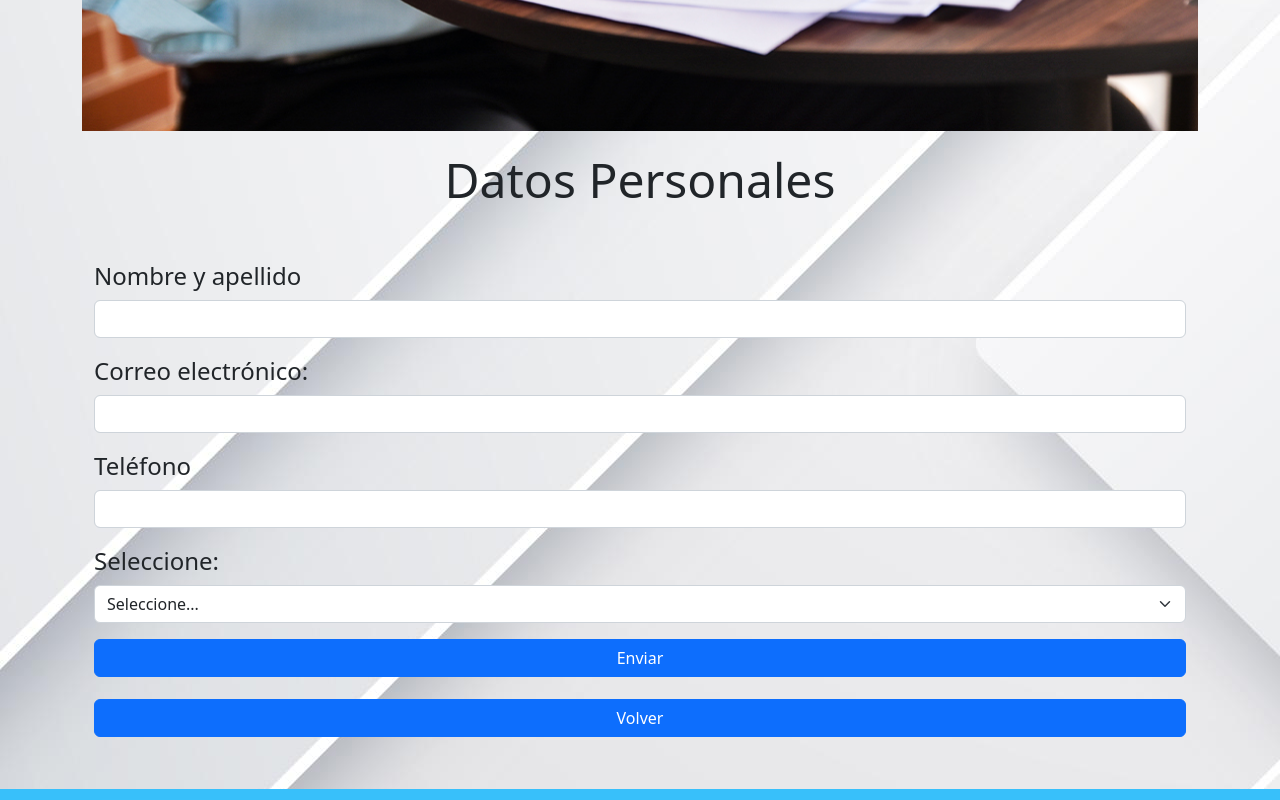
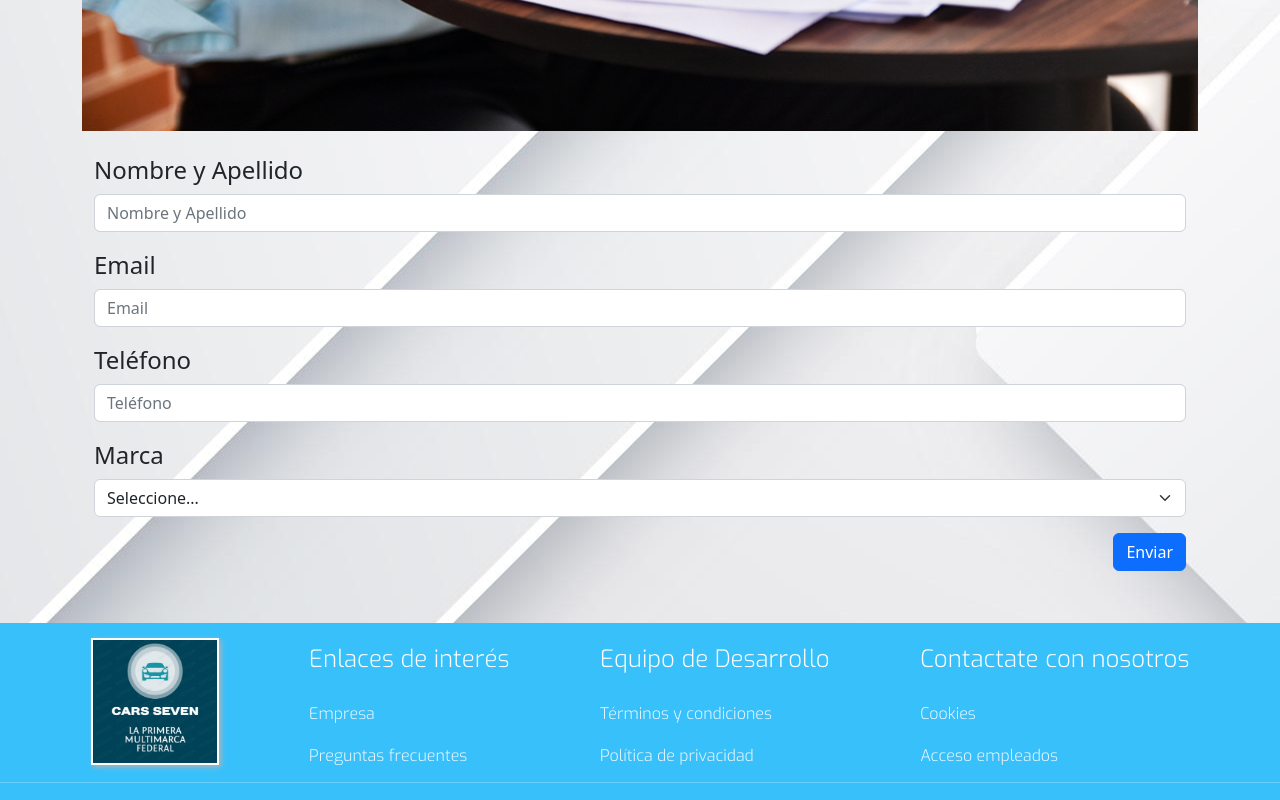
Before and after one commit to daro-asecas/Grupo7, a React (Create React App) app: page /Financiacion in a window 1280 px wide. Shown: the part 780-1580 px from the top of the page. Built offline with nearby package versions, Linux system fonts and the light colour scheme.

Commit message:
retoques7deJulio

```diff
--- a/src/components/routes/Autos.jsx
+++ b/src/components/routes/Autos.jsx
@@ -47,7 +47,7 @@ function Autos (nacionalidad) {
         {autos[nacionalidad].map((auto) =>
           <AutosCard
             marca={auto.marca}
-            img={auto.img + ".png"}
+            img={`/${nacionalidad}/${auto.img}.png`}
           />
         )}
 
--- a/src/components/routes/Contacto.jsx
+++ b/src/components/routes/Contacto.jsx
@@ -43,7 +43,7 @@ export function Contacto() {
         <br />
 
         <div className="botones mx-auto">
-          <Button className='boton-enviar' onClick={Alerta}  variant="primary" /*type="submit"*/>Enviar</Button>
+          <Button className="boton-enviar" onClick={Alerta}  variant="primary" /*type="submit"*/>Enviar</Button>
         </div>
 
         </Form.Group>
--- a/src/components/routes/Financiacion.jsx
+++ b/src/components/routes/Financiacion.jsx
@@ -18,34 +18,33 @@ export function Financiacion() {
     return (
 
       <Form className="container position-relative">
-      <h2>FINANCIACION</h2>
+      <h2>Financiación</h2>
       <img className="mx-auto img-fluid" src={"/financiacion.jpg"} />
       <br />
 
       <div className="container">
-              <h2>Datos Personales</h2>
               <br />
               <Form.Group className="mb-3 col-md-4" controlId="formBasicEmail">
-                <Form.Label>Nombre y apellido</Form.Label>
-                <Form.Control type="email" />
+                <Form.Label>Nombre y Apellido</Form.Label>
+                <Form.Control type="email" placeholder="Nombre y Apellido" />
                 <Form.Text className="text-muted"></Form.Text>
               </Form.Group>
 
               <Form.Group className="mb-3 col-md-4" controlId="formBasicEmail">
-                <Form.Label>Correo electrónico:</Form.Label>
-                <Form.Control type="email" />
+                <Form.Label>Email</Form.Label>
+                <Form.Control type="email" placeholder="Email" />
                 <Form.Text className="text-muted"></Form.Text>
               </Form.Group>
 
               <Form.Group className="mb-3 col-md-4" controlId="formBasicEmail">
                 <Form.Label>Teléfono</Form.Label>
-                <Form.Control type="email" />
+                <Form.Control type="email" placeholder="Teléfono" />
                 <Form.Text className="text-muted"></Form.Text>
               </Form.Group>
 
             <Form.Group className="mb-3 col-md-4" controlId="exampleForm.ControlTextarea1">
-              <Form.Label>Seleccione:</Form.Label>
-              <Form.Select defaultValue="Choose...">
+              <Form.Label>Marca</Form.Label>
+              <Form.Select defaultValue="Seleccione...">
                 <option>Seleccione...</option>
                 <option>Chevrolet</option>
                 <option>Citroen</option>
@@ -57,10 +56,9 @@ export function Financiacion() {
               </Form.Select>
             </Form.Group>
 
-            <Button className="mx-auto" onClick={Alerta} /*type="submit"*/>Enviar</Button>
-            <br />
-            <br />
-            <Button className="mx-auto" /*type="submit"*/>Volver</Button>
+            <div class="botones mx-auto">
+              <Button className="boton-enviar" onClick={Alerta} /*type="submit"*/>Enviar</Button>
+            </div>
       </div>
 
       <br />
--- a/src/components/routes/FormRepuestos.jsx
+++ b/src/components/routes/FormRepuestos.jsx
@@ -71,8 +71,7 @@ export function FormRepuestos() {
       <br />
 
         <div className="botones">
-        <Button className="boton-enviar" onClick={Alerta} variant="primary">Buscar</Button>
-        <Button className="boton-volver" variant="primary" >Volver</Button>
+          <Button className="boton-enviar" onClick={Alerta} variant="primary">Buscar</Button>
         </div>
 
 
--- a/src/components/routes/Service.jsx
+++ b/src/components/routes/Service.jsx
@@ -21,7 +21,7 @@ export function Service() {
     return (
       <Form className="body container">
 
-        <h2>Service post venta</h2>
+        <h2>Service</h2>
 
         <Row className="mb-3" with >
           <Form.Group as={Col} controlId="formGridEmail">
@@ -52,24 +52,19 @@ export function Service() {
           </Form.Group>
 
           <Form.Group as={Col} controlId="formGridState">
-            <Form.Label>Provincia</Form.Label>
-            <Form.Select defaultValue="Choose...">
-              <option>Seleccione...</option>
-              <option>...</option>
-            </Form.Select>
-          </Form.Group>
-
-          <Form.Group as={Col} controlId="formGridState">
             <Form.Label>Turno</Form.Label>
             <Form.Select defaultValue="Choose...">
               <option>Seleccione...</option>
-              <option>...</option>
+              <option>10 a 12 hs</option>
+              <option>12 a 14 hs</option>
+              <option>14 a 16 hs</option>
+              <option>16 a 18 hs</option>
             </Form.Select>
           </Form.Group>
         </Row>
 
         <Form.Group className="mb-3" id="formGridCheckbox">
-          <Form.Check type="checkbox" label="Check me out" />
+          <Form.Check type="checkbox" label="Compré en Cars Seven" />
         </Form.Group>
 
         <div className="botones mx-auto">
```
Lines whose indentation alone changed are shown as unchanged.
